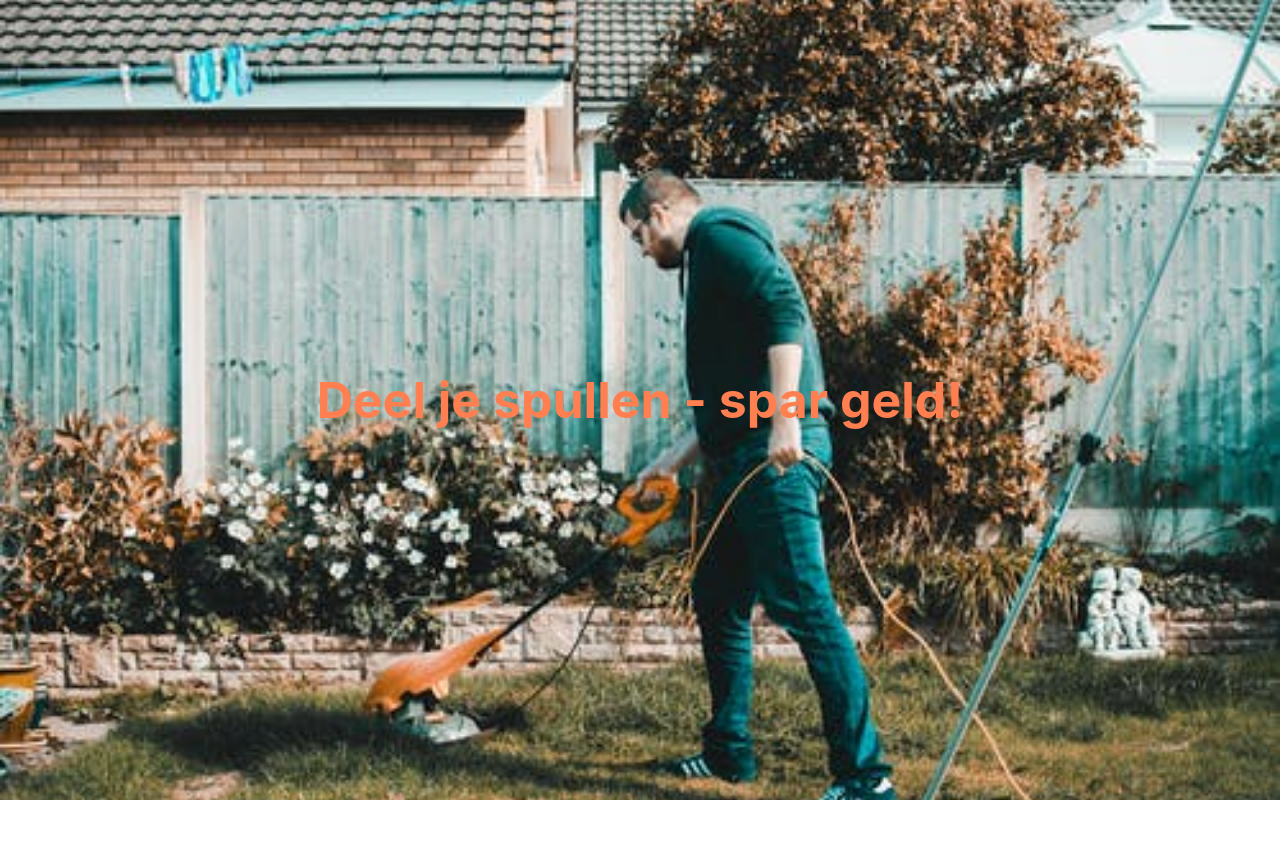
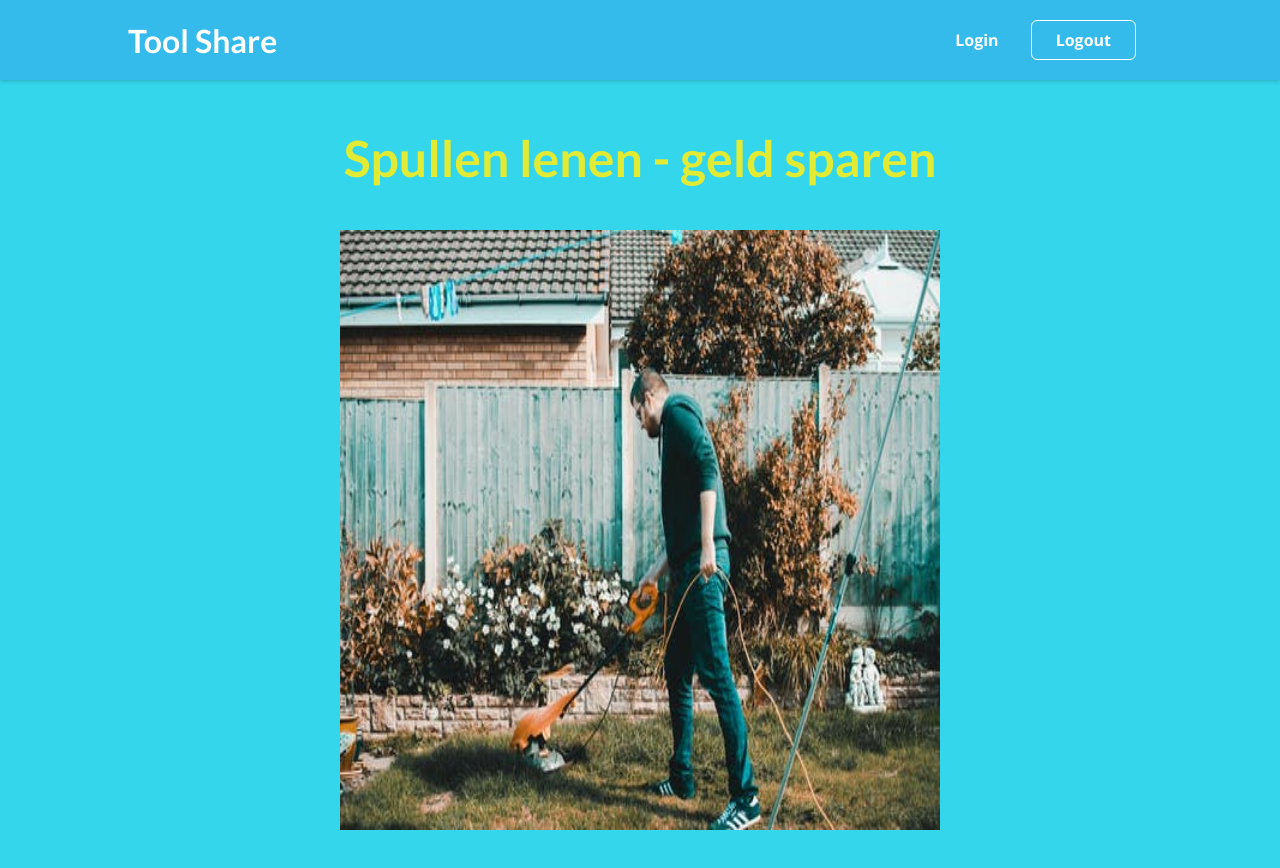
Before and after one commit to freddy24-7/toolsharefront, a React (Create React App) app: page / in a window 1280 px wide. Shown: the top 868 px of the page. Before the commit the page ends 800 px from the top, so only its background shows below. Built offline with nearby package versions, Linux system fonts and the light colour scheme.

Commit message:
adding layout and router logic

```diff
--- a/package.json
+++ b/package.json
@@ -8,6 +8,7 @@
     "@testing-library/user-event": "^13.5.0",
     "react": "^18.0.0",
     "react-dom": "^18.0.0",
+    "react-router-dom": "5.1",
     "react-scripts": "5.0.1",
     "web-vitals": "^2.1.4"
   },
--- a/src/App.css
+++ /dev/null
@@ -1,12 +0,0 @@
-header {
-  position: relative;
-  width: 100%;
-  height: 100vh;
-  display: flex;
-  flex-direction: column;
-  justify-content: center;
-  align-items: center;
-  background: url('assets/pexels-photo-1453499.jpeg') no-repeat center center fixed;
-  background-size: cover;
-  color: white;
-}
--- a/src/App.js
+++ b/src/App.js
@@ -1,20 +1,17 @@
+import { Switch, Route } from 'react-router-dom';
+
+import Layout from './components/Layout/Layout';
 import HomePage from './pages/HomePage';
-import './App.css';
 
 function App() {
     return (
-        <div className="App">
-            <header className="header">
-                <div>
+        <Layout>
+            <Switch>
+                <Route path='/' exact>
                     <HomePage />
-                </div>
-            </header>
-
-
-
-        </div>
-
-
+                </Route>
+            </Switch>
+        </Layout>
     );
 }
 
--- /dev/null
+++ b/src/components/Layout/Layout.js
@@ -0,0 +1,14 @@
+import { Fragment } from 'react';
+
+import MainNavigation from './MainNavigation';
+
+const Layout = (props) => {
+    return (
+        <Fragment>
+            <MainNavigation />
+            <main>{props.children}</main>
+        </Fragment>
+    );
+};
+
+export default Layout;
--- /dev/null
+++ b/src/components/Layout/MainNavigation.js
@@ -0,0 +1,25 @@
+import { Link } from 'react-router-dom';
+
+import classes from './MainNavigation.module.css';
+
+const MainNavigation = () => {
+    return (
+        <header className={classes.header}>
+            <Link to='/'>
+                <div className={classes.logo}>Tool Share</div>
+            </Link>
+            <nav>
+                <ul>
+                    <li>
+                        <Link to='/login'>Login</Link>
+                    </li>
+                    <li>
+                        <button>Logout</button>
+                    </li>
+                </ul>
+            </nav>
+        </header>
+    );
+};
+
+export default MainNavigation;
--- /dev/null
+++ b/src/components/Layout/MainNavigation.module.css
@@ -0,0 +1,55 @@
+.header {
+    width: 100%;
+    height: 5rem;
+    background-color: #34baeb;
+    box-shadow: 0 1px 4px rgba(0, 0, 0, 0.2);
+    display: flex;
+    justify-content: space-between;
+    align-items: center;
+    padding: 0 10%;
+}
+
+.logo {
+    font-family: 'Lato', sans-serif;
+    font-size: 2rem;
+    color: white;
+    margin: 0;
+}
+
+.header ul {
+    list-style: none;
+    margin: 0;
+    padding: 0;
+    display: flex;
+    align-items: baseline;
+}
+
+.header li {
+    margin: 0 1rem;
+}
+
+.header a {
+    text-decoration: none;
+    color: white;
+    font-weight: bold;
+}
+
+.header button {
+    font: inherit;
+    background-color: transparent;
+    border: 1px solid white;
+    color: white;
+    font-weight: bold;
+    padding: 0.5rem 1.5rem;
+    border-radius: 6px;
+    cursor: pointer;
+}
+
+.header a:hover {
+    color: #34d6eb;
+}
+
+.header button:hover {
+    background-color: #03adfc;
+    color: #34d6eb;
+}
--- a/src/components/StartingPage/StartingPageContent.js
+++ b/src/components/StartingPage/StartingPageContent.js
@@ -1,9 +1,11 @@
 import classes from './StartingPageContent.module.css';
+import workman from '../../assets/pexels-photo-1453499.jpeg'
 
 const StartingPageContent = () => {
     return (
         <section className={classes.starting}>
-            <h1>Deel je spullen - spar geld!</h1>
+            <h1>Spullen lenen - geld sparen</h1>
+            <img src={workman} alt="workman" height={600} width={600}/>
         </section>
     );
 };
--- a/src/components/StartingPage/StartingPageContent.module.css
+++ b/src/components/StartingPage/StartingPageContent.module.css
@@ -1,9 +1,9 @@
 .starting {
-    margin: 2px;
-    text-align:match-parent;
+    margin: 3rem auto;
+    text-align: center;
 }
 
 .starting h1 {
     font-size: 50px;
-    color: coral;
+    color: #e2eb34;
 }
--- a/src/index.css
+++ b/src/index.css
@@ -1,13 +1,20 @@
-body {
-  margin: 0;
-  font-family: -apple-system, BlinkMacSystemFont, 'Segoe UI', 'Roboto', 'Oxygen',
-    'Ubuntu', 'Cantarell', 'Fira Sans', 'Droid Sans', 'Helvetica Neue',
-    sans-serif;
-  -webkit-font-smoothing: antialiased;
-  -moz-osx-font-smoothing: grayscale;
+@import url('https://fonts.googleapis.com/css2?family=Lato:wght@700&family=Open+Sans:wght@400;700&display=swap');
+
+* {
+  box-sizing: border-box;
 }
 
-code {
-  font-family: source-code-pro, Menlo, Monaco, Consolas, 'Courier New',
-    monospace;
+body {
+  font-family: 'Open Sans', 'Lato', sans-serif;
+  margin: 0;
+  background-color: #34d6eb;
 }
+
+h1,
+h2,
+h3,
+h4,
+h5,
+h6 {
+  font-family: 'Lato', sans-serif;
+}
--- a/src/index.js
+++ b/src/index.js
@@ -1,17 +1,12 @@
-import React from 'react';
 import ReactDOM from 'react-dom/client';
+import { BrowserRouter } from 'react-router-dom';
+
 import './index.css';
 import App from './App';
-import reportWebVitals from './reportWebVitals';
 
 const root = ReactDOM.createRoot(document.getElementById('root'));
 root.render(
-  <React.StrictMode>
-    <App />
-  </React.StrictMode>
+    <BrowserRouter>
+        <App />
+    </BrowserRouter>
 );
-
-// If you want to start measuring performance in your app, pass a function
-// to log results (for example: reportWebVitals(console.log))
-// or send to an analytics endpoint. Learn more: https://bit.ly/CRA-vitals
-reportWebVitals();
```
Also changed, not shown: src/logo.svg (deleted), 1 other file (tests, documents, lock files or other folders).
